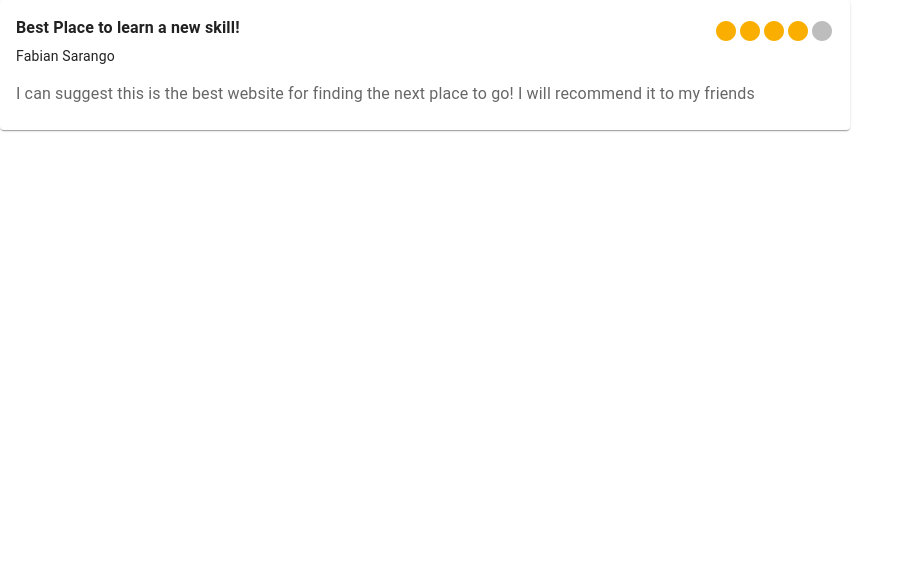
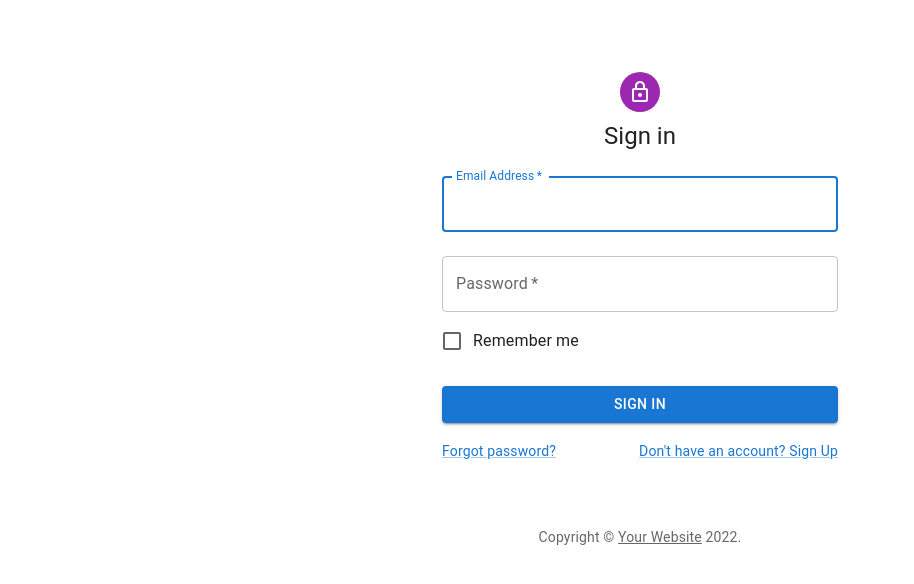
Before and after one commit to RamiElsayed/tap-tap-go, a React (Create React App) app in the folder client/: page / in a window 1280 px wide. Shown: the top 584 px of the page, without its empty margins (0-914 px from the left). Built offline with nearby package versions, Linux system fonts and the light colour scheme.

Commit message:
updatesd app changes

```diff
--- a/client/src/App.js
+++ b/client/src/App.js
@@ -1,5 +1,6 @@
 import "./App.css";
-
+import "./login";
+import SignIn from "./login";
 import Profile from "./Pages/Profile";
 import Landing from "./Pages/Landing";
 import EventPage from "./Pages/EventPage";
@@ -7,7 +8,7 @@ import EventPage from "./Pages/EventPage";
 function App() {
   return (
     <>
-      <EventPage />
+      <SignIn />
     </>
   );
 }
```
